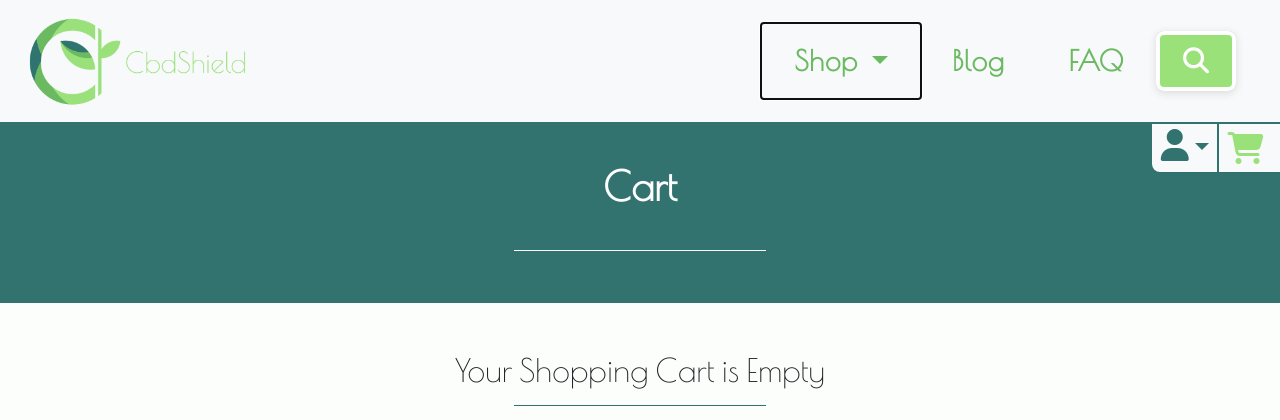
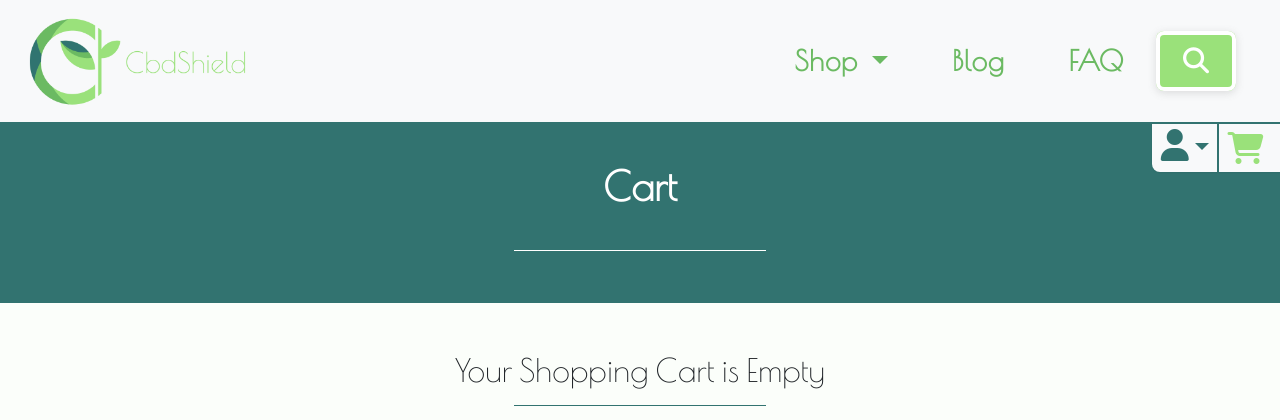
Before and after one commit to liammcluckie/cbd-shield, a Django app: page /bag/ in a window 1280 px wide, with the restyled element focused. Shown: the top 420 px of the page. Run offline with Django 3.2, Linux system fonts and the light colour scheme; parts of the project's set-up code (start-up, migrations or seed data) failed here and were passed over; some libraries are stand-ins or nearby versions.

Commit message:
Remove nav link focus-visible outline style

```diff
--- a/static/css/base.css
+++ b/static/css/base.css
@@ -499,6 +499,13 @@ header {
     justify-content: center;
     position: relative;
     text-align: center;
+}
+
+.nav-link:focus,
+.nav-link:focus-visible,
+.nav-link:active {
+    outline: none!important;
+    box-shadow: none!important;
 }
 
 .nav-item:after,
```
